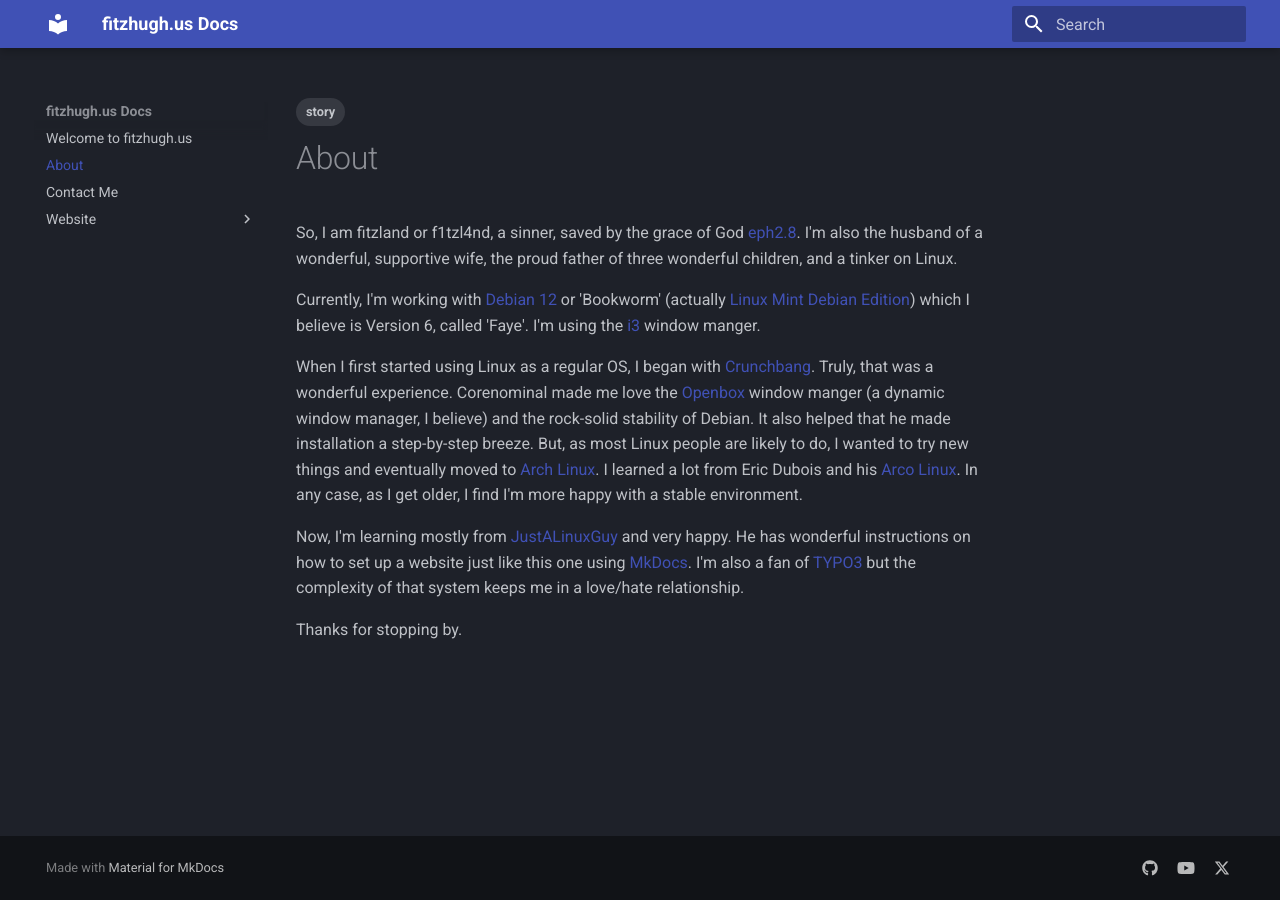
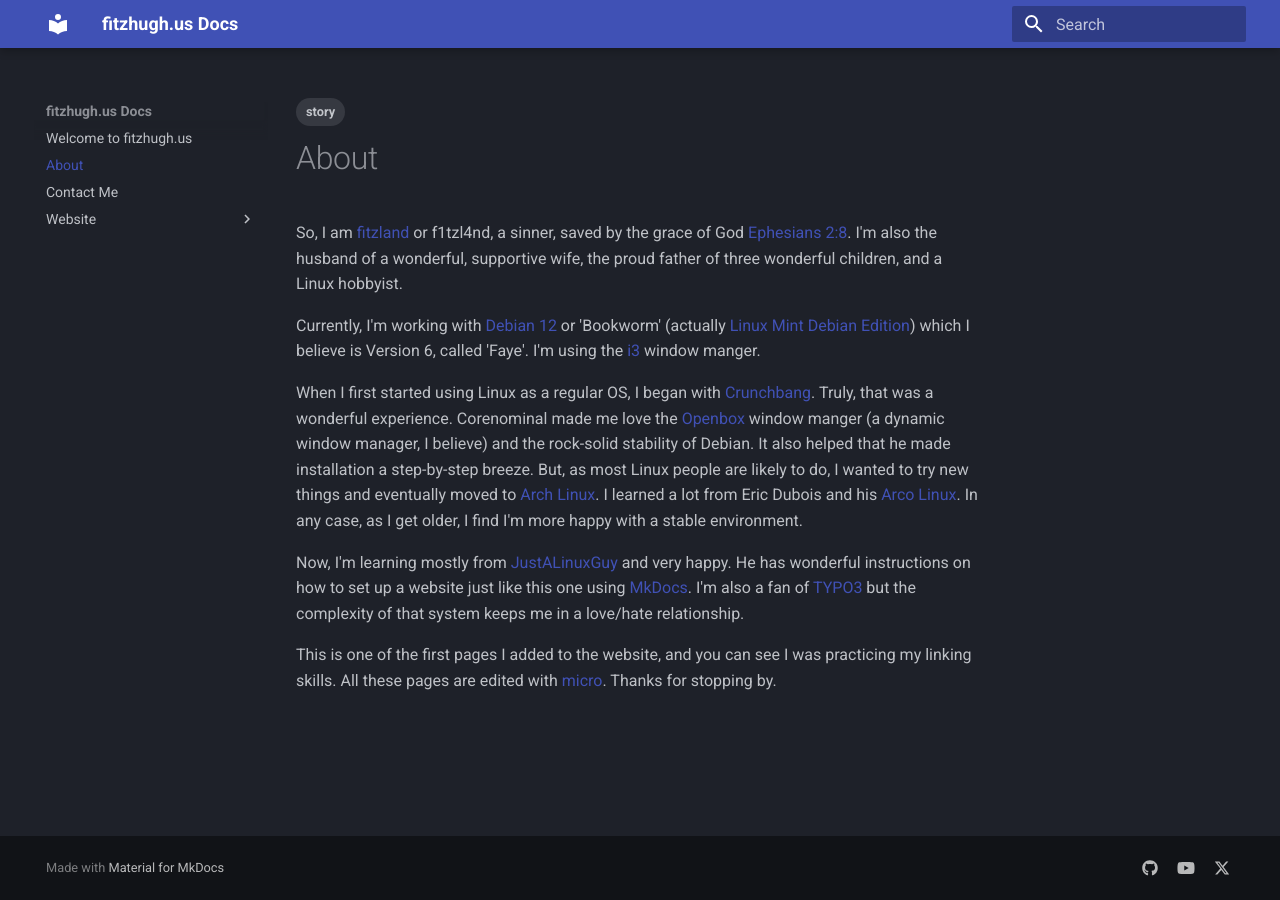
Before and after one commit to fitzland/octo-potato, an MkDocs documentation site: the page built from docs/about.md, in a window 1280 px wide. Built offline with MkDocs 1.6.1 and Material for MkDocs 9.7.7, drawn with Linux system fonts in a browser that asks for light colours.

Commit message:
edit to some poor wording

```diff
--- a/docs/about.md
+++ b/docs/about.md
@@ -5,7 +5,7 @@
 
 # About
 
-So, I am fitzland or f1tzl4nd, a sinner, saved by the grace of God [eph2.8](https://biblehub.com/ephesians/2-8.htm){:target="_blank"}. I'm also the husband of a wonderful, supportive wife, the proud father of three wonderful children, and a tinker on Linux.
+So, I am [fitzland](https://github.com/fitzland){:target="_blank"} or f1tzl4nd, a sinner, saved by the grace of God [Ephesians 2:8](https://biblehub.com/ephesians/2-8.htm){:target="_blank"}. I'm also the husband of a wonderful, supportive wife, the proud father of three wonderful children, and a Linux hobbyist.
 
 Currently, I'm working with [Debian 12](https://www.debian.org/News/2025/20250315){:target="_blank"} or 'Bookworm' (actually [Linux Mint Debian Edition](https://linuxmint.com/download_lmde.php){:target="_blank"}) which I believe is Version 6, called 'Faye'. I'm using the [i3](https://i3wm.org/){:target="_blank"} window manger.
 
@@ -13,4 +13,4 @@
 
 Now, I'm learning mostly from [JustALinuxGuy](https://github.com/drewgrif){:target="_blank"} and very happy. He has wonderful instructions on how to set up a website just like this one using [MkDocs](https://www.mkdocs.org/){:target="_blank"}. I'm also a fan of [TYPO3](https://typo3.org/){:target="_blank"} but the complexity of that system keeps me in a love/hate relationship.
 
-Thanks for stopping by.
+This is one of the first pages I added to the website, and you can see I was practicing my linking skills. All these pages are edited with [micro](https://micro-editor.github.io/){:target="_blank"}. Thanks for stopping by.
```
